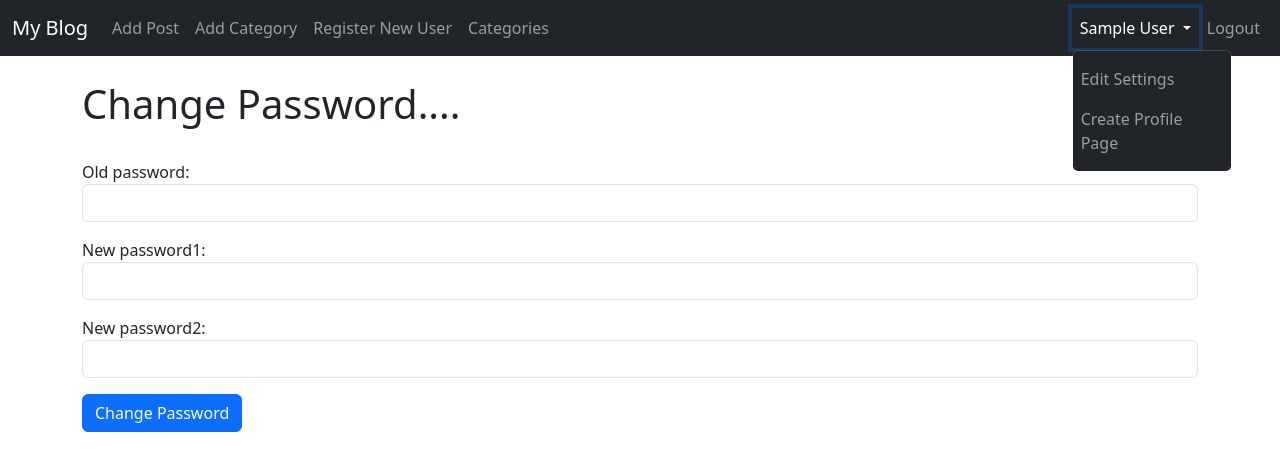
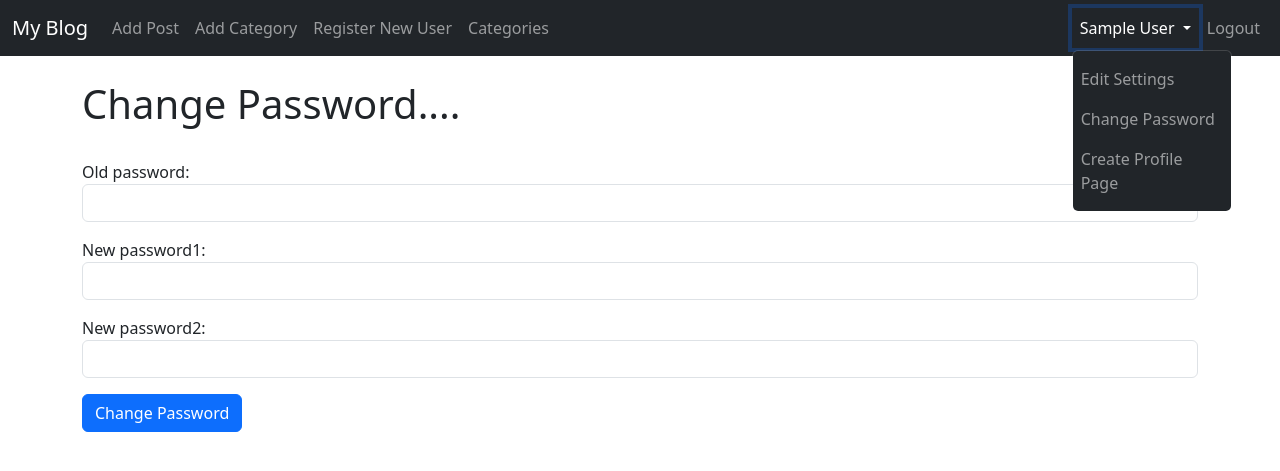
Before and after one commit to Marco0201/Personal-Blog, a Django app: page /1/password/ in a window 1280 px wide, after a click that opens the changed part. Shown: the top 471 px of the page. Run offline with Django 4.2, Linux system fonts and the light colour scheme; the visitor is signed in with stand-in values (Sample User, id 1).

Commit message:
added password change link

```diff
--- a/Blog/myblog/templates/base.html
+++ b/Blog/myblog/templates/base.html
@@ -101,8 +101,13 @@
                     </a>
 
                     <ul class="dropdown-menu">
+
                       <li class="nav-item">
                         <a class="nav-link" href="{% url 'edit_profile' %}">Edit Settings</a>
+                      </li>
+
+                      <li class="nav-item">
+                        <a class="nav-link" href="{% url 'registration/change-password.html' %}">Change Password</a>
                       </li>
 
                       {% if user.profile.id %}
```
